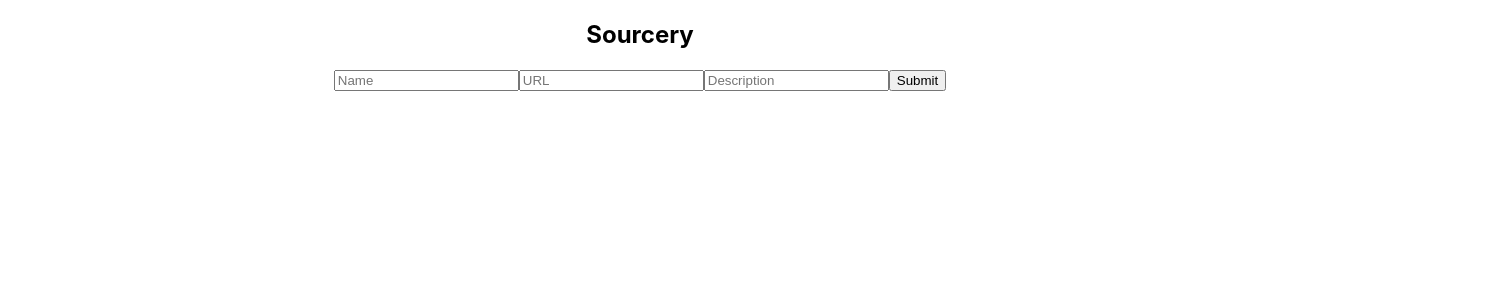
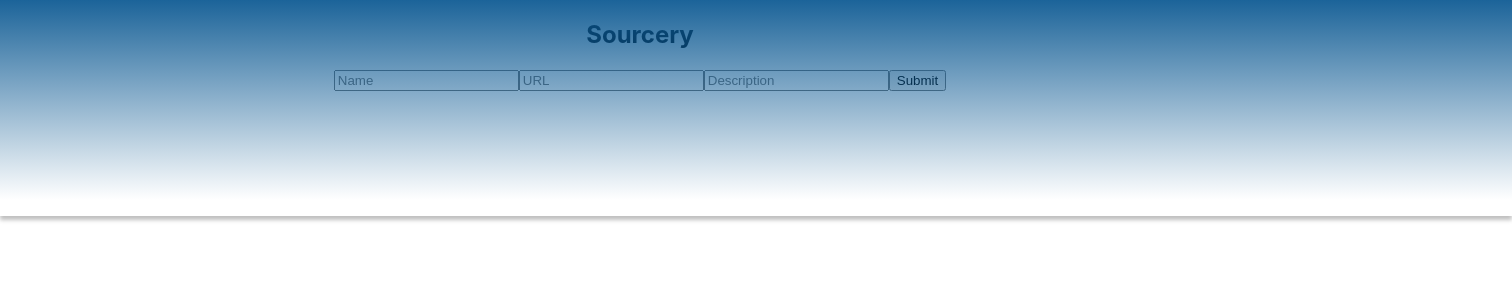
Before and after one commit to afam-io/w9_frontend-project-team-sourcery, a React (Create React App) app in the folder sourcery/: page / in a window 1280 px wide. Shown: the top 300 px of the page, 1512 px wide, since content can reach past the window. Built offline with nearby package versions, Linux system fonts and the light colour scheme.

Commit message:
bar added

```diff
--- a/sourcery/src/components/App/App.css
+++ b/sourcery/src/components/App/App.css
@@ -1,6 +1,22 @@
+
 .App {
   text-align: center;
+  background-color: rgb(255, 255, 255);
 }
+
+.bar {
+position: absolute;
+width: 1512px;
+height: 216px;
+left: 0px;
+top: 0px;
+
+background: linear-gradient(180deg, #095791 -7.41%, rgba(9, 87, 145, 0) 92.59%);
+box-shadow: 0px 4px 4px rgba(0, 0, 0, 0.25);
+
+}
+
+
 
 .App-logo {
   height: 40vmin;
--- a/sourcery/src/components/App/App.js
+++ b/sourcery/src/components/App/App.js
@@ -13,7 +13,9 @@ function App() {
   };
 
   return (
+
     <section className="App">
+      <div className= "bar"> </div>
       <h1>Sourcery</h1>
       <Input addResource={addResource} />
       <Resources resource={resource} />
@@ -21,4 +23,8 @@ function App() {
   );
 }
 
+
+
+
+
 export default App;
```
Also changed, not shown: sourcery/src/design/nav/nav.js (added).
